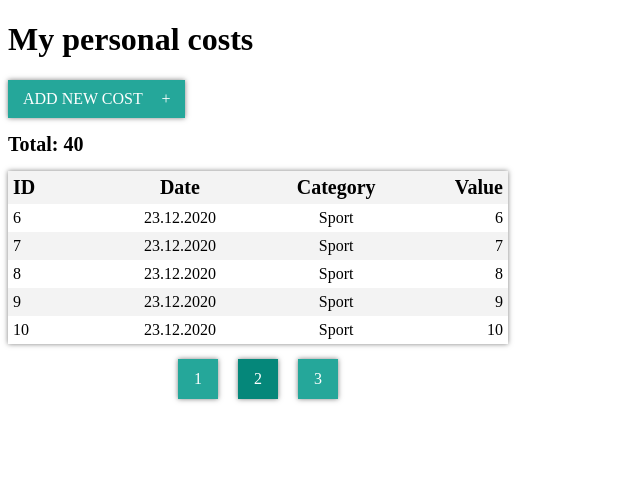
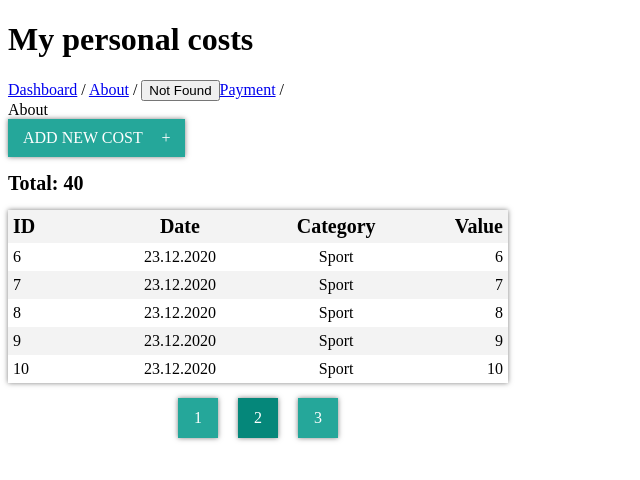
Before and after one commit to ij0b/vue, a Vue app in the folder vue-project/: page /about in a window 1280 px wide. Shown: the top 480 px of the page, without its empty margins (0-640 px from the left). Built offline with nearby package versions, Linux system fonts and the light colour scheme.

Commit message:
Homework 5 plug

```diff
--- a/vue-project/package.json
+++ b/vue-project/package.json
@@ -10,6 +10,7 @@
   "dependencies": {
     "core-js": "^3.6.5",
     "vue": "^2.6.11",
+    "vue-router": "^3.5.2",
     "vuex": "^3.6.2"
   },
   "devDependencies": {
--- a/vue-project/src/App.vue
+++ b/vue-project/src/App.vue
@@ -1,9 +1,22 @@
 <template>
   <div id="app" class="app">
     <header>
-      <h1 class="caption">My personal costs</h1>
+		<h1 class="caption">My personal costs</h1>
+		<div class="menu">
+			<router-link to='/dashboard'>Dashboard</router-link> /
+			<router-link to='/about'>About</router-link> /
+			<button @click="goToThePageNotFound">Not Found</button>
+			<router-link to='/payment'>Payment</router-link> /
+		</div>
     </header>
     <main>
+		<div class="content-page">
+			<router-view/>
+			<!-- <About v-if="page === 'about'"/>
+			<Dashboard v-if="page === 'dashboard'"/>
+			<NotFound v-if="page === 'notfound'"/> -->
+		</div>
+
 		<AddPayment @addNewPayment="addData" />
 		<div class="app__total">
 			Total: {{getFPV}}
@@ -39,6 +52,12 @@
 		addData(data){
 			this.addDataToPaymentsList(data)
 		},
+		goToThePageNotFound(){
+			// this.$router.push({name: "NotFound"})
+		},
+		setPage(){
+			console.log('location - ', location);
+		}
     },
     computed: {
       ...mapGetters({
@@ -54,7 +73,14 @@
       if(!this.categories.length) {
         this.fetchCategory()
       }
-    }
+    },
+	mounted(){
+		console.log('location - ',location);
+		//if(location.pathname = '/add/payment/Food'){
+			//document.querySelector('.addPaymentForm__field').value = 1;
+		//}
+		//window.addEventListener('popstate', this.setPage)
+	}
 };
 </script>
 
--- a/vue-project/src/main.js
+++ b/vue-project/src/main.js
@@ -1,10 +1,14 @@
 import Vue from 'vue'
 import App from './App.vue'
+
 import store from './store'
+import router from './router'
+
 
 Vue.config.productionTip = false
 
 new Vue({
   render: h => h(App),
-  store
+  store,
+  router
 }).$mount('#app')
--- /dev/null
+++ b/vue-project/src/router/index.js
@@ -0,0 +1,71 @@
+import Vue from 'vue'
+import Router from 'vue-router'
+
+import Dashboard from '../views/Dashboard'
+import About from '../views/About'
+import NotFound from '../views/NotFound'
+import AddPayment from '../components/AddPayment'
+
+Vue.use(Router)
+
+const router =  new Router({
+    mode: 'history',
+    routes: [
+        {
+            path:'/dashboard',
+            component: Dashboard,
+            name: 'dashboard'
+        },
+        {
+            path:'/dashboard/:page',
+            component: Dashboard,
+            name: 'dashboard'
+        },
+        {
+            path:'/about',
+            component: About,
+            name: 'about'
+        },
+		{
+            path:'/payment',
+            component: AddPayment,
+            name: 'payment'
+        },
+        {
+            path:'*',
+            component: NotFound,
+            name: 'NotFound'
+        }
+    ]
+})
+
+//const isAuth = false
+//
+//router.beforeEach((to, from, next)=>{
+//    if (to.name !== 'NotFound' && !isAuth) {
+//        next({path: '/notfound'})
+//    }else{
+//        next()
+//    }
+//    console.log(to, from, next)
+//})
+
+// router.beforeResolve((to, from, next)=>{
+//     console.log(to, from, next)
+//     debugger
+// })
+
+
+const getTitle = routName => {
+    return {
+    'dashboard': 'Take a look on your payments and add more!',
+    'about': 'Anything about our awesome application!',
+    'NotFound': 'Oops! Seems like we lost this page :('
+    }[routName]
+}
+
+router.afterEach((to)=>{
+    document.title =getTitle(to.name)
+})
+
+export default router
--- /dev/null
+++ b/vue-project/src/views/About.vue
@@ -0,0 +1,9 @@
+<template>
+  <div>About</div>
+</template>
+
+<script>
+export default {
+    name: "About"
+}
+</script>
--- /dev/null
+++ b/vue-project/src/views/Dashboard.vue
@@ -0,0 +1,9 @@
+<template>
+  <div>Dashboard </div>
+</template>
+
+<script>
+export default {
+    name: "Dashboard"
+}
+</script>
--- /dev/null
+++ b/vue-project/src/views/NotFound.vue
@@ -0,0 +1,9 @@
+<template>
+  <div>Not Found</div>
+</template>
+
+<script>
+export default {
+    name: "NotFound"
+}
+</script>
```
Also changed, not shown: 1 other file (tests, documents, lock files or other folders).
